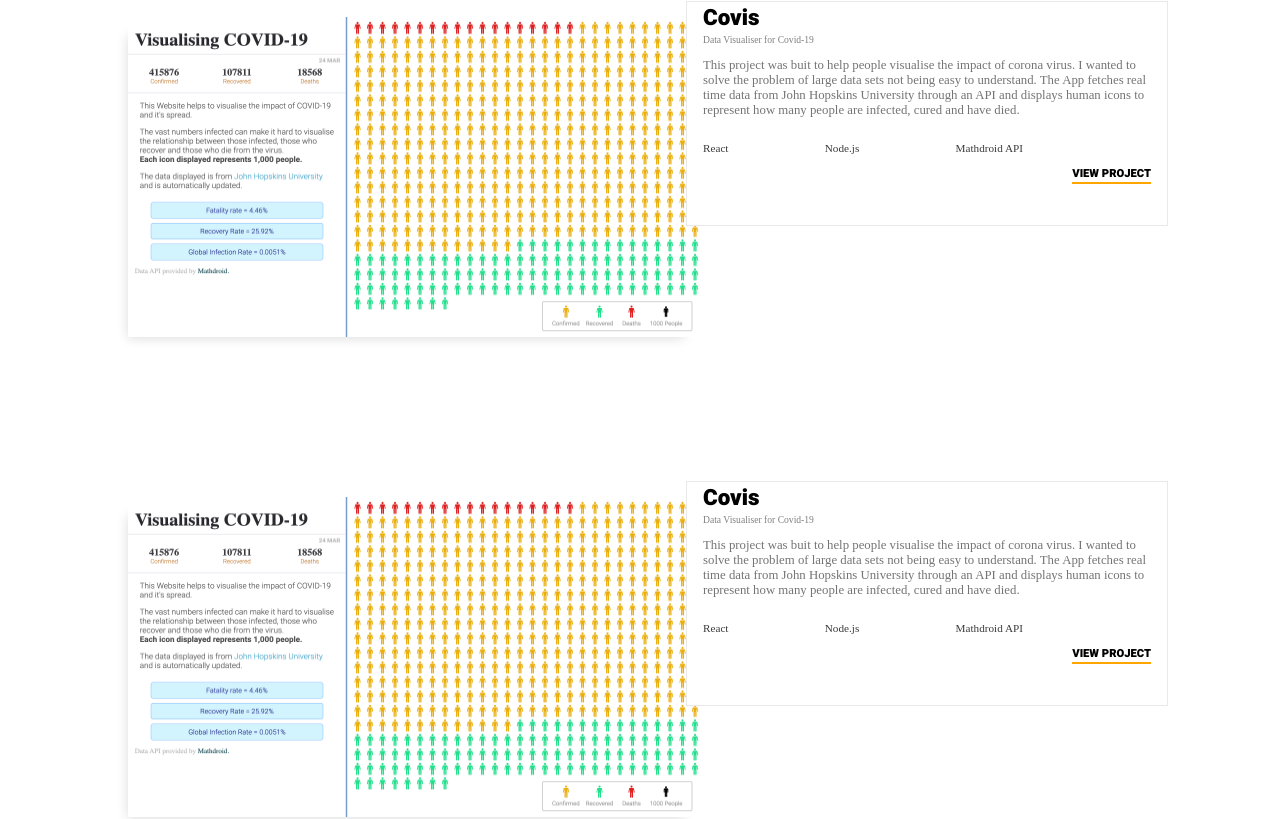
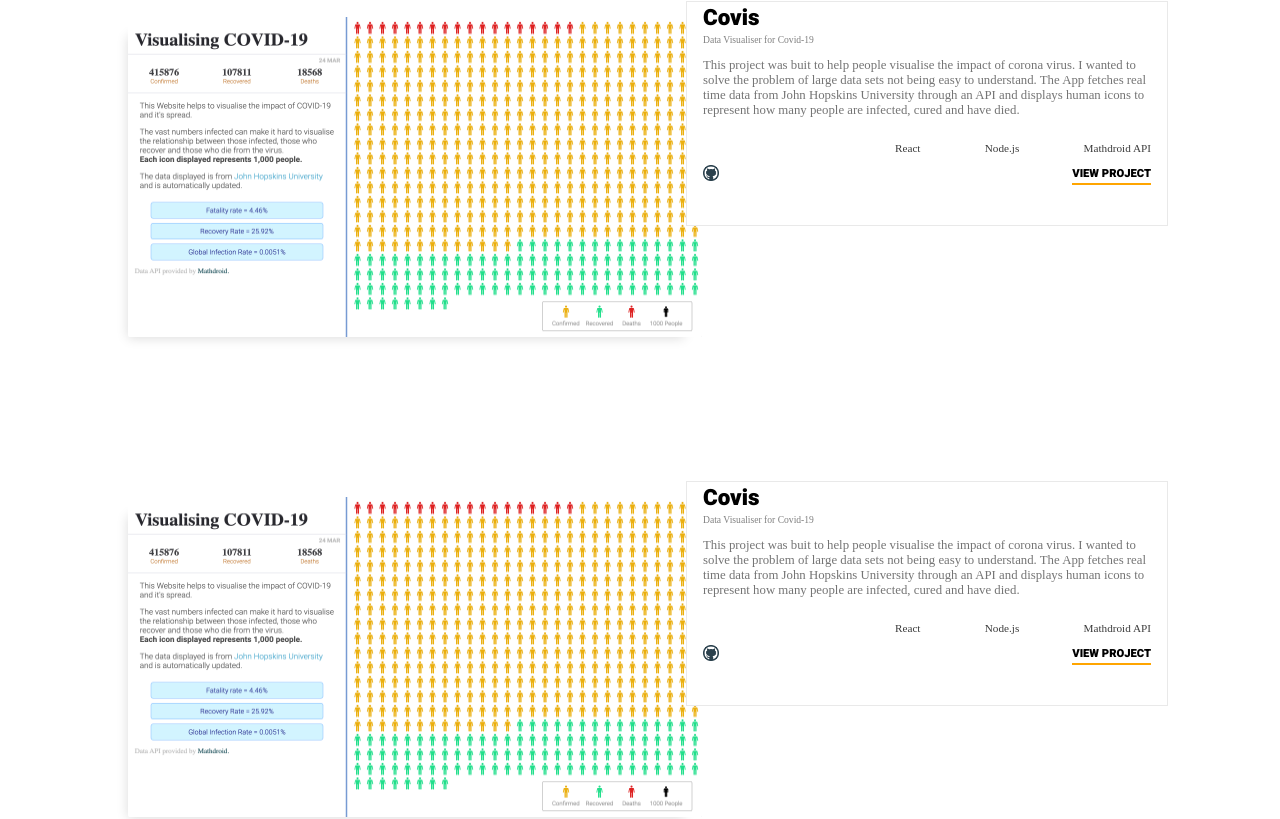
Before and after one commit to msmfa/portfolio, a React (Create React App) app: page / in a window 1280 px wide. Shown: the part 914-1733 px from the top of the page. Built offline with nearby package versions, Linux system fonts and the light colour scheme; a web font is replaced by a local one.

Commit message:
Added email link on button

```diff
--- a/public/index.html
+++ b/public/index.html
@@ -25,7 +25,7 @@
 
     <link rel="manifest" href="%PUBLIC_URL%/manifest.json" />
 
-    <title>React App</title>
+    <title>MSMD</title>
   </head>
   <body>
     <noscript>You need to enable JavaScript to run this app.</noscript>
--- a/src/App.css
+++ b/src/App.css
@@ -66,12 +66,13 @@
 
 .project-links {
   display: flex;
-  width: 25vw;
+  width: 20vw;
   font-family: "San Francisco";
   font-size: 0.7em;
   margin: 1em 0;
   color: rgb(59, 59, 59);
   justify-content: space-between;
+  margin-left: auto;
 }
 .project-links ul {
   list-style-type: none;
@@ -86,11 +87,11 @@
 }
 
 .project-github-link {
-  width: 17px;
+  width: 16px;
 }
 .project-links-icons {
   display: flex;
-  justify-content: flex-end;
+  justify-content: space-between;
 }
 
 .project-view-link {
--- a/src/App.js
+++ b/src/App.js
@@ -20,7 +20,6 @@
         <Header />
         <ContactButton />
         <ProjectHeader />
-
         <ProjectSection />
         <ProjectSection />
         <ProjectSection />
--- a/src/components/ContactButton.js
+++ b/src/components/ContactButton.js
@@ -4,7 +4,13 @@
   return (
     <>
       <div className="button-container">
-        <button type="submit">Let's Talk</button>
+        <a
+          href="mailto:studio@michaelsydneymoore.com"
+          target="_blank"
+          rel="nofollow noopener noreferrer"
+        >
+          <button type="submit">Let's Talk</button>
+        </a>
       </div>
     </>
   );
--- a/src/components/ProjectSection.js
+++ b/src/components/ProjectSection.js
@@ -1,5 +1,6 @@
 import React, { Component } from "react";
 import Covid from "./IMG/corona-app-screenshot.png";
+import GithubIcon from "./IMG/github-icon.png";
 
 class ProjectSection extends Component {
   render() {
@@ -34,8 +35,19 @@
               </ul>
             </div>
             <div className="project-links-icons">
-              <ul>
-                <li className="project-view-link">
+              <a
+                href="https://github.com/msmfa/corona-dashboard"
+                target="_blank"
+                rel="noopener noreferrer"
+              >
+                <img
+                  className="project-github-link"
+                  src={GithubIcon}
+                  alt="github"
+                ></img>
+              </a>
+
+              <div className="project-view-link">
                 <a
                   href="https://msmfa.github.io/corona-dashboard/"
                   target="_blank"
@@ -43,8 +55,7 @@
                 >
                   VIEW PROJECT
                 </a>
-                </li>
-              </ul>
+              </div>
             </div>
           </div>
         </div>
```
Lines whose indentation alone changed are shown as unchanged.
